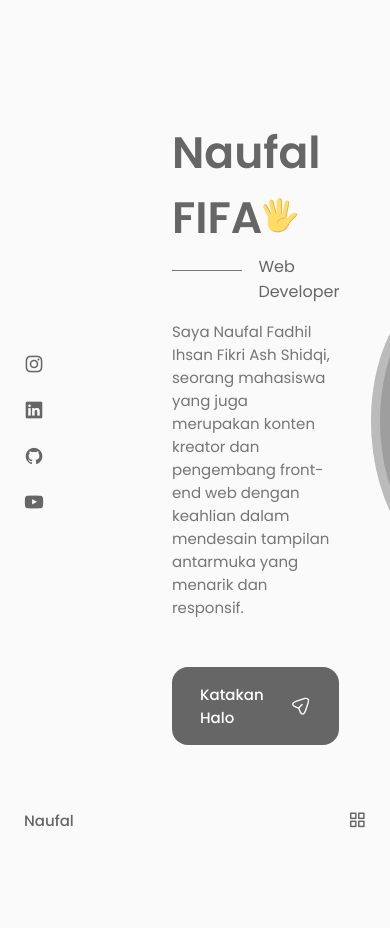
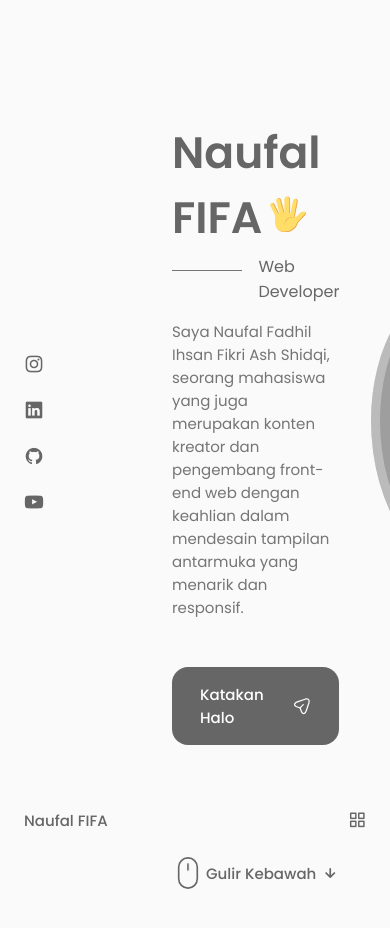
Before and after one commit to fifovalle/WEBSITE-PORTOFOLIO-PRIBADI-VERSI-6.0, a React (Create React App) app: page / in a window 390 px wide. Shown: the top 928 px of the page. Before the commit the page ends 857 px from the top, so only its background shows below. Built offline with nearby package versions, Linux system fonts and the light colour scheme; grey boxes are pictures that could not be loaded.

Commit message:
Memodifikasi beranda tinggal diberi responsive dan memodifikasi kepala

```diff
--- a/src/components/beranda/Beranda.jsx
+++ b/src/components/beranda/Beranda.jsx
@@ -4,6 +4,7 @@
 import "./beranda.css";
 import Sosial from "./Sosial";
 import Data from "./Data";
+import GulirKebawah from "./GulirKebawah";
 
 const Beranda = () => {
   return (
@@ -14,6 +15,7 @@
           <div className="img__beranda"></div>
           <Data />
         </div>
+        <GulirKebawah />
       </div>
     </section>
   );
--- a/src/components/beranda/Data.jsx
+++ b/src/components/beranda/Data.jsx
@@ -66,7 +66,7 @@
       <a href="#kontak" className="tombol tombol--flex">
         Katakan Halo
         <svg
-          class="button__icon"
+          class="tombol__ikon"
           xmlns="http://www.w3.org/2000/svg"
           width="24"
           height="24"
--- /dev/null
+++ b/src/components/beranda/GulirKebawah.jsx
@@ -0,0 +1,49 @@
+import React from "react";
+
+const GulirKebawah = () => {
+  return (
+    <div className="gulir__beranda">
+      <a href="#tentang" className="tombol__gulir-beranda tombol--flex">
+        <svg
+          width="32px"
+          height="32px"
+          class="home__scroll-mouse"
+          viewBox="0 0 247 390"
+          version="1.1"
+          xmlns="http://www.w3.org/2000/svg"
+          xmlnsXlink="http://www.w3.org/1999/xlink"
+          style={{
+            fillRule: "evenodd",
+            clipRule: "evenodd",
+            strokeLinecap: "round",
+            strokeLinejoin: "round",
+            strokeMiterlimit: "1.5",
+          }}
+        >
+          <path
+            class="roda"
+            d="M123.359,79.775l0,72.843"
+            style={{
+              fill: "none",
+              stroke: "var(--warna-judul)",
+              strokeWidth: "20px",
+            }}
+          ></path>
+          <path
+            id="mouse"
+            d="M236.717,123.359c0,-62.565 -50.794,-113.359 -113.358,-113.359c-62.565,0 -113.359,50.794 -113.359,113.359l0,143.237c0,62.565 50.794,113.359 113.359,113.359c62.564,0 113.358,-50.794 113.358,-113.359l0,-143.237Z"
+            style={{
+              fill: "none",
+              stroke: "var(--warna-judul)",
+              strokeWidth: "20px",
+            }}
+          ></path>
+        </svg>
+        <span className="nama__gulir-beranda">Gulir Kebawah</span>
+        <i className="uil uil-arrow-down panah__gulir-beranda"></i>
+      </a>
+    </div>
+  );
+};
+
+export default GulirKebawah;
--- a/src/components/beranda/beranda.css
+++ b/src/components/beranda/beranda.css
@@ -1,3 +1,7 @@
+.wadah__beranda {
+    row-gap: 7rem;
+}
+
 .konten__beranda {
     grid-template-columns: 116px repeat(2, 1fr);
     padding-top: 5.5rem;
@@ -25,7 +29,7 @@
     margin-bottom: var(--mb-0-25);
 }
 
-.tangan__beranda {
+.home__hand {
     width: 38px;
     height: 38px;
     margin-left: 0.4rem;
@@ -80,3 +84,33 @@
         border-radius: 60% 40% 30% 70%/60% 30% 70% 40%;
     }
 }
+
+.gulir__beranda {
+    margin-left: 9.25rem;
+}
+
+.roda {
+    animation: gulir 2s ease infinite;
+}
+
+@keyframes gulir {
+    0% {
+        transform: translateY(0);
+    }
+
+    30% {
+        transform: translateY(3.75rem);
+    }
+}
+
+.nama__gulir-beranda {
+    color: var(--warna-judul);
+    font-weight: var(--font-medium);
+    margin-right: var(--mb-0-25);
+    margin-left: 2px;
+}
+
+.panah__gulir-beranda {
+    font-size: 1.25rem;
+    color: var(--warna-judul);
+}
--- a/src/components/kepala/Kepala.jsx
+++ b/src/components/kepala/Kepala.jsx
@@ -9,7 +9,7 @@
     <header className="kepala">
       <nav className="wadah navigasibar">
         <a href="index.html" className="logo__navigasibar">
-          Naufal
+          Naufal FIFA
         </a>
         <div
           className={
```
